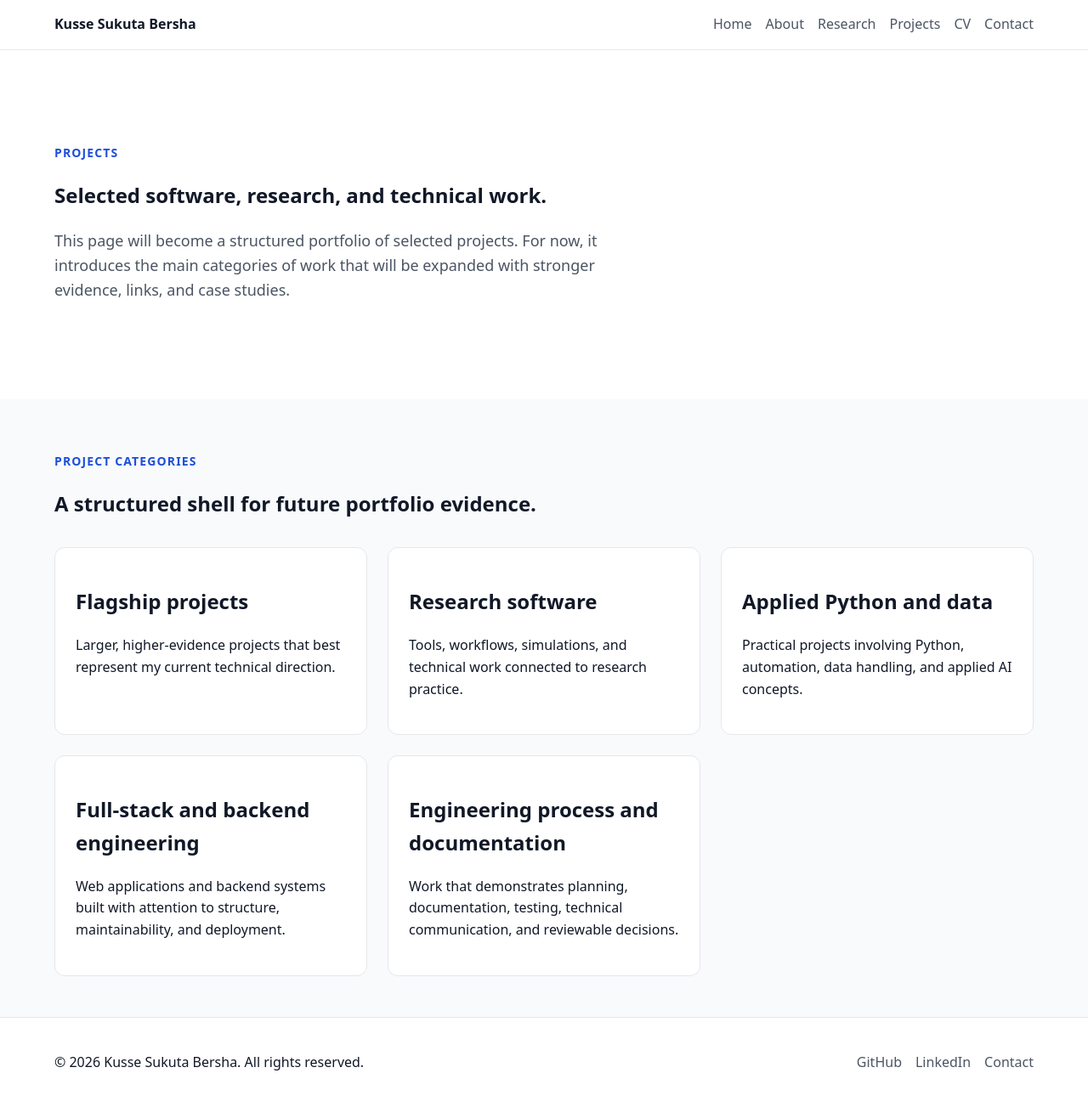
After one commit to ksbk/kusse-portfolio, a Django app: page /projects/ in a window 1280 px wide. The commit adds this page. Shown: the whole page at 85% size. Run offline with Django 5.2, Linux system fonts and the light colour scheme.

Commit message:
feat: implement projects page shell

```diff
--- /dev/null
+++ b/apps/pages/templates/pages/projects.html
@@ -0,0 +1,35 @@
+{% extends "base.html" %}
+
+{% block title %}Projects - {{ site.name }}{% endblock %}
+
+{% block meta_description %}{{ projects_page.description }}{% endblock %}
+
+{% block content %}
+<section class="section hero">
+    <div class="container hero__inner">
+        <div class="hero__content">
+            <p class="eyebrow">{{ projects_page.eyebrow }}</p>
+            <h1>{{ projects_page.title }}</h1>
+            <p class="lead">{{ projects_page.description }}</p>
+        </div>
+    </div>
+</section>
+
+<section class="section">
+    <div class="container">
+        <div class="section-heading">
+            <p class="eyebrow">Project categories</p>
+            <h2>A structured shell for future portfolio evidence.</h2>
+        </div>
+
+        <div class="card-grid">
+            {% for category in projects_page.categories %}
+                <article class="card">
+                    <h2>{{ category.title }}</h2>
+                    <p>{{ category.description }}</p>
+                </article>
+            {% endfor %}
+        </div>
+    </div>
+</section>
+{% endblock %}
--- a/apps/pages/urls.py
+++ b/apps/pages/urls.py
@@ -11,4 +11,5 @@ urlpatterns = [
     path("", views.HomeView.as_view(), name="home"),
     path("about/", views.AboutView.as_view(), name="about"),
     path("research/", views.ResearchView.as_view(), name="research"),
+    path("projects/", views.ProjectsView.as_view(), name="projects"),
 ]
--- a/apps/pages/views.py
+++ b/apps/pages/views.py
@@ -170,3 +170,53 @@ class ResearchView(TemplateView):
             ],
         }
         return context
+
+class ProjectsView(TemplateView):
+    """Render the portfolio projects page shell."""
+
+    template_name = "pages/projects.html"
+
+    def get_context_data(self, **kwargs: Any) -> dict[str, Any]:
+        context = super().get_context_data(**kwargs)
+        context["projects_page"] = {
+            "eyebrow": _("Projects"),
+            "title": _("Selected software, research, and technical work."),
+            "description": _(
+                "This page will become a structured portfolio of selected projects. "
+                "For now, it introduces the main categories of work that will be expanded "
+                "with stronger evidence, links, and case studies."
+            ),
+            "categories": [
+                {
+                    "title": _("Flagship projects"),
+                    "description": _(
+                        "Larger, higher-evidence projects that best represent my current technical direction."
+                    ),
+                },
+                {
+                    "title": _("Research software"),
+                    "description": _(
+                        "Tools, workflows, simulations, and technical work connected to research practice."
+                    ),
+                },
+                {
+                    "title": _("Applied Python and data"),
+                    "description": _(
+                        "Practical projects involving Python, automation, data handling, and applied AI concepts."
+                    ),
+                },
+                {
+                    "title": _("Full-stack and backend engineering"),
+                    "description": _(
+                        "Web applications and backend systems built with attention to structure, maintainability, and deployment."
+                    ),
+                },
+                {
+                    "title": _("Engineering process and documentation"),
+                    "description": _(
+                        "Work that demonstrates planning, documentation, testing, technical communication, and reviewable decisions."
+                    ),
+                },
+            ],
+        }
+        return context
--- a/templates/base.html
+++ b/templates/base.html
@@ -23,7 +23,7 @@
                         <li><a href="{% url 'pages:home' %}">Home</a></li>
                         <li><a href="{% url 'pages:about' %}">About</a></li>
                         <li><a href="{% url 'pages:research' %}">Research</a></li>
-                        <li><a href="#">Projects</a></li>
+                        <li><a href="{% url 'pages:projects' %}">Projects</a></li>
                         <li><a href="#">CV</a></li>
                         <li><a href="#">Contact</a></li>
                     </ul>
```
